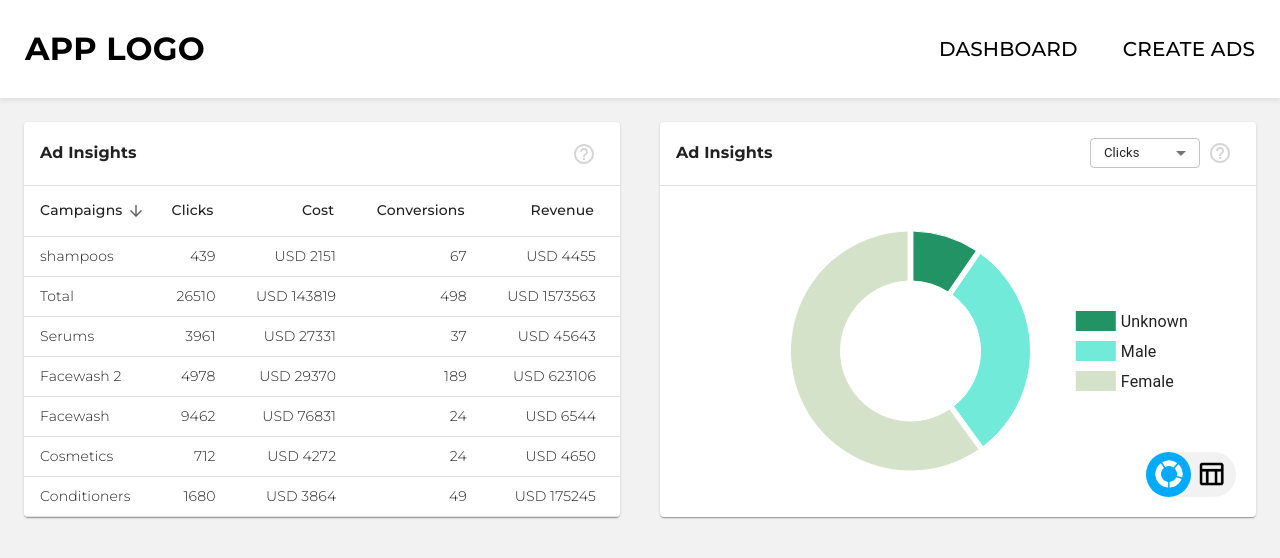
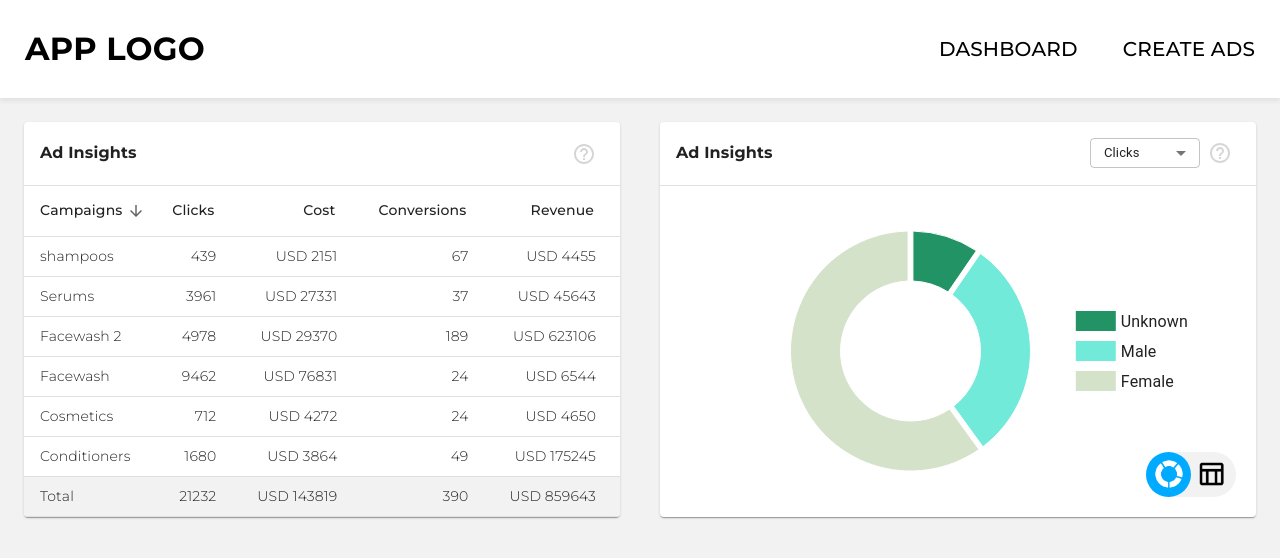
Before and after one commit to Saurabh5697118/Machine-Test, a React (Create React App) app: page / in a window 1280 px wide. Shown: the top 558 px of the page. Built offline with nearby package versions, Linux system fonts and the light colour scheme.

Commit message:
Changes for toggle Table

```diff
--- a/src/Components/CreateAdCards/CardDetails.jsx
+++ b/src/Components/CreateAdCards/CardDetails.jsx
@@ -15,7 +15,13 @@ import Skeleton from "@mui/material/Skeleton";
 import MenuIcon from "@mui/icons-material/Menu";
 import "./cardAds.css";
 
-const CardDetails = ({ textAd =false, onClick, id, textCard=false, mediaCard=false }) => {
+const CardDetails = ({
+  textAd = false,
+  onClick,
+  id,
+  textCard = false,
+  mediaCard = false,
+}) => {
   const itemData = [
     {
       img: "https://images.unsplash.com/photo-1551963831-b3b1ca40c98e",
@@ -38,7 +44,7 @@ const CardDetails = ({ textAd =false, onClick, id, textCard=false, mediaCard=fal
         boxShadow: "1px 2px 8px #b3b3b3",
         borderRadius: 3,
         height: "auto",
-        cursor: 'pointer'
+        cursor: "pointer",
       }}
       onClick={onClick}
     >
@@ -46,7 +52,9 @@ const CardDetails = ({ textAd =false, onClick, id, textCard=false, mediaCard=fal
         sx={{
           "& .MuiSvgIcon-root": { fontSize: { xs: 20, sm: 30 } },
         }}
-        checked={id == 'textCard' && textCard || mediaCard && id == 'mediaCard'}
+        checked={
+          (id == "textCard" && textCard) || (mediaCard && id == "mediaCard")
+        }
       />
       <CardContent sx={{ padding: "0px 10%" }}>
         <Card
@@ -162,12 +170,11 @@ const CardDetails = ({ textAd =false, onClick, id, textCard=false, mediaCard=fal
                     </a>
                     <br />
                     <a
-
                       style={{
                         textDecoration: "none",
                         color: "green",
                         display: "flex",
-                        height: '10px',
+                        height: "10px",
                         gap: 4,
                       }}
                     >
--- a/src/Components/CreateUser/CreateUser.jsx
+++ b/src/Components/CreateUser/CreateUser.jsx
@@ -17,10 +17,8 @@ const CreateUser = () => {
   const navigate = useNavigate();
   const tabView1 = useMediaQuery("(min-width:1000px)");
   const padView = useMediaQuery("(min-width:600px)");
-  const cardTemplateId = useLocation()
-  const { state : { cardId } } = cardTemplateId
-
-
+  const cardTemplateId = useLocation();
+  const {  state: { cardId }  } = cardTemplateId;
 
   return (
     <>
@@ -28,7 +26,6 @@ const CreateUser = () => {
         <Box flexGrow={1} sx={{ position: "relative" }}>
           <div
             style={{
-              // position: "absolute",
               backgroundColor: "white",
               filter: open ? "blur(3px)" : 1,
             }}
@@ -67,9 +64,8 @@ const CreateUser = () => {
                   }}
                 />
               </Grid>
-{cardId == 'mediaCard' ?
+              {cardId == "mediaCard" ? (
                 <>
-
                   <Grid container spacing={{ xs: 2, sm: 3, md: 5 }}>
                     <TextingFields
                       title={"Landscape Marketing Image (1:9:1)"}
@@ -89,7 +85,10 @@ const CreateUser = () => {
                   </Grid>
 
                   <TextingFields title="Video URL" xs={12} />
-</>:<></>}
+                </>
+              ) : (
+                 <> </>
+              )}
 
               <Grid container spacing={{ xs: 2, sm: 3, md: 5 }}>
                 <TextingFields title={"Business Name"} sm={6} lg={6} />
@@ -103,7 +102,7 @@ const CreateUser = () => {
 
               <TextingFields title={"Website URL"} />
 
-              <Grid item xs={12} textAlign={"right"}>
+              <Grid item xs={12} textAlign={"right"} paddingTop={cardId !== "mediaCard" ? 15 : 0} >
                 <button
                   className="backButton"
                   onClick={() => {
--- a/src/Components/Insights/BasicTables/DataTable.jsx
+++ b/src/Components/Insights/BasicTables/DataTable.jsx
@@ -13,14 +13,35 @@ import {
 } from "@mui/material";
 import HelpOutlineIcon from "@mui/icons-material/HelpOutline";
 
-const createData = (a, b, c, d, e, f) => ({
-  campaigns: a,
-  clicks: b,
-  cost: c,
-  conversions: d,
-  revenue: e,
-  id: f,
-});
+let totalSumRow = {
+  campaigns: "Total",
+  clicks: 0,
+  cost: 0,
+  conversions: 0,
+  revenue: 0,
+};
+
+const createData = (
+  campaignName,
+  clicksNumber,
+  costNumber,
+  conversionNumber,
+  revenueAmt,
+  userId
+) => {
+  totalSumRow.clicks += clicksNumber;
+  totalSumRow.cost += costNumber;
+  totalSumRow.conversions += conversionNumber;
+  totalSumRow.revenue += revenueAmt;
+  return {
+    campaigns: campaignName,
+    clicks: clicksNumber,
+    cost: `USD ${costNumber}`,
+    conversions: conversionNumber,
+    revenue: `USD ${revenueAmt}`,
+    id: userId,
+  };
+};
 
 const data = [
   createData("Cosmetics", 712, 4272, 24, 4650, 1),
@@ -29,7 +50,6 @@ const data = [
   createData("shampoos", 439, 2151, 67, 4455, 4),
   createData("Conditioners", 1680, 3864, 49, 175245, 5),
   createData("Facewash 2", 4978, 29370, 189, 623106, 6),
-  createData("Total", 26510, 143819, 498, 1573563, 7),
 ];
 
 const columns = [
@@ -64,7 +84,7 @@ export default function DataTable() {
         sx={{ maxWidth: { xs: 700, lg: "100%" } }}
         component={Paper}
       >
-        <Table size={"medium"}>
+        <Table size={"medium"} sx={{ minWidth: "max-content" }}>
           <TableHead>
             <TableRow height={63}>
               <TableCell
@@ -121,11 +141,64 @@ export default function DataTable() {
                       paddingRight: 3,
                     }}
                   >
-                    {column.id === 'cost' || column.id === 'revenue' ? `USD ${row[column.id]}` : row[column.id]}
+                    {row[column.id]}
                   </TableCell>
                 ))}
               </TableRow>
             ))}
+
+            <TableRow sx={{ backgroundColor: "#f2f2f2" }}>
+              <TableCell
+                align={"left"}
+                sx={{
+                  fontFamily: "Montserrat-Light",
+                  lineHeight: 0.5,
+                  paddingRight: 3,
+                }}
+              >
+                {totalSumRow.campaigns}
+              </TableCell>
+              <TableCell
+                align={"right"}
+                sx={{
+                  fontFamily: "Montserrat-Light",
+                  lineHeight: 0.5,
+                  paddingRight: 3,
+                }}
+              >
+                {totalSumRow.clicks}
+              </TableCell>
+              <TableCell
+                align={"right"}
+                sx={{
+                  fontFamily: "Montserrat-Light",
+                  lineHeight: 0.5,
+                  paddingRight: 3,
+                }}
+              >
+                {`USD ${totalSumRow.cost}`}
+              </TableCell>
+              <TableCell
+                align={"right"}
+                sx={{
+                  fontFamily: "Montserrat-Light",
+                  lineHeight: 0.5,
+                  paddingRight: 3,
+                }}
+              >
+                {totalSumRow.conversions}
+              </TableCell>
+              <TableCell
+                align={"right"}
+                sx={{
+                  fontFamily: "Montserrat-Light",
+                  lineHeight: 0.5,
+                  paddingRight: 3,
+                }}
+              >
+                {`USD ${totalSumRow.revenue}`}
+              </TableCell>
+            </TableRow>
           </TableBody>
         </Table>
       </TableContainer>
--- a/src/Components/Insights/BasicTables/ToggleTable.jsx
+++ b/src/Components/Insights/BasicTables/ToggleTable.jsx
@@ -42,9 +42,9 @@ const createData = (
   return {
     campaigns: campaignName,
     clicks: clicksNumber,
-    cost: costNumber,
+    cost: `USD ${costNumber}`,
     conversions: conversionNumber,
-    revenue: revenueAmt,
+    revenue: `USD ${revenueAmt}`,
     id: userId,
   };
 };
@@ -54,6 +54,7 @@ const data1 = [
   createData("Female", 692, 24912, 35, 5175, 2),
   createData("Unknown", 105, 3943, 3, 4489, 3),
 ];
+
 const data2 = [
   createData("Male", 3481, 1258, 142, 618, 1),
   createData("Female", 1692, 4912, 315, 515, 2),
@@ -72,7 +73,7 @@ export default function ToggleTable() {
   const [showTable, setShowTable] = useState(false);
   const [orderBy, setOrderBy] = useState("campaigns");
   const [order, setOrder] = useState("desc");
-  const [ changeTable, setChangeTable ] = useState(data1)
+  const [changeTable, setChangeTable] = useState(data1);
 
   const handleSortRequest = (property) => {
     const isAsc = orderBy === property && order === "asc";
@@ -104,7 +105,7 @@ export default function ToggleTable() {
         sx={{ maxWidth: { xs: 700, lg: "100%" }, position: "relative" }}
         component={Paper}
       >
-        <Table size={"medium"}>
+        <Table size={"medium"} sx={{ minWidth: "max-content" }}>
           <TableHead>
             <TableRow height={63}>
               <TableCell
@@ -143,8 +144,8 @@ export default function ToggleTable() {
             </TableRow>
           </TableHead>
         </Table>
-        {showTable ? (
-          <Table size={"medium"}>
+        {showTable && (
+          <Table size={"medium"} sx={{ minWidth: "max-content" }}>
             <TableHead>
               <TableRow>
                 {columns.map((column) => (
@@ -181,14 +182,12 @@ export default function ToggleTable() {
                         paddingRight: 3,
                       }}
                     >
-                      {column.id === "cost" || column.id === "revenue"
-                        ? `USD ${row[column.id]}`
-                        : row[column.id]}
+                      {row[column.id]}
                     </TableCell>
                   ))}
                 </TableRow>
               ))}
-              <TableRow sx={{ backgroundColor: '#f2f2f2' }}>
+              <TableRow sx={{ backgroundColor: "#f2f2f2" }}>
                 <TableCell
                   align={"left"}
                   sx={{
@@ -196,7 +195,8 @@ export default function ToggleTable() {
                     lineHeight: 0.5,
                     paddingRight: 3,
                   }}
-                  >{totalSumRow.campaigns}
+                >
+                  {totalSumRow.campaigns}
                 </TableCell>
                 <TableCell
                   align={"right"}
@@ -205,7 +205,8 @@ export default function ToggleTable() {
                     lineHeight: 0.5,
                     paddingRight: 3,
                   }}
-                  >{totalSumRow.clicks}
+                >
+                  {totalSumRow.clicks}
                 </TableCell>
                 <TableCell
                   align={"right"}
@@ -214,7 +215,8 @@ export default function ToggleTable() {
                     lineHeight: 0.5,
                     paddingRight: 3,
                   }}
-                  >{`USD ${totalSumRow.cost}`}
+                >
+                  {`USD ${totalSumRow.cost}`}
                 </TableCell>
                 <TableCell
                   align={"right"}
@@ -223,7 +225,8 @@ export default function ToggleTable() {
                     lineHeight: 0.5,
                     paddingRight: 3,
                   }}
-                  >{totalSumRow.conversions}
+                >
+                  {totalSumRow.conversions}
                 </TableCell>
                 <TableCell
                   align={"right"}
@@ -232,17 +235,14 @@ export default function ToggleTable() {
                     lineHeight: 0.5,
                     paddingRight: 3,
                   }}
-                  >{`USD ${totalSumRow.revenue}`}
+                >
+                  {`USD ${totalSumRow.revenue}`}
                 </TableCell>
               </TableRow>
-
-
             </TableBody>
           </Table>
-        ) : (
-          " "
         )}
-        {!showTable ? (
+        {!showTable && (
           <div
             style={{
               display: "flex",
@@ -266,9 +266,10 @@ export default function ToggleTable() {
               {...size}
             />
           </div>
-        ) : (
-          " "
         )}
+        <div
+          style={{ height: showTable ? 65 : 0, paddingTop: showTable ? 15 : 0 }}
+        >
           <label className="switch">
             <input type="checkbox" onClick={() => setShowTable(!showTable)} />
             <span className="slider round">
@@ -284,6 +285,7 @@ export default function ToggleTable() {
               />
             </span>
           </label>
+        </div>
       </TableContainer>
     </>
   );
```
Also changed, not shown: src/Header/header.css (+10 -13 lines). Lines whose indentation alone changed are shown as unchanged.
